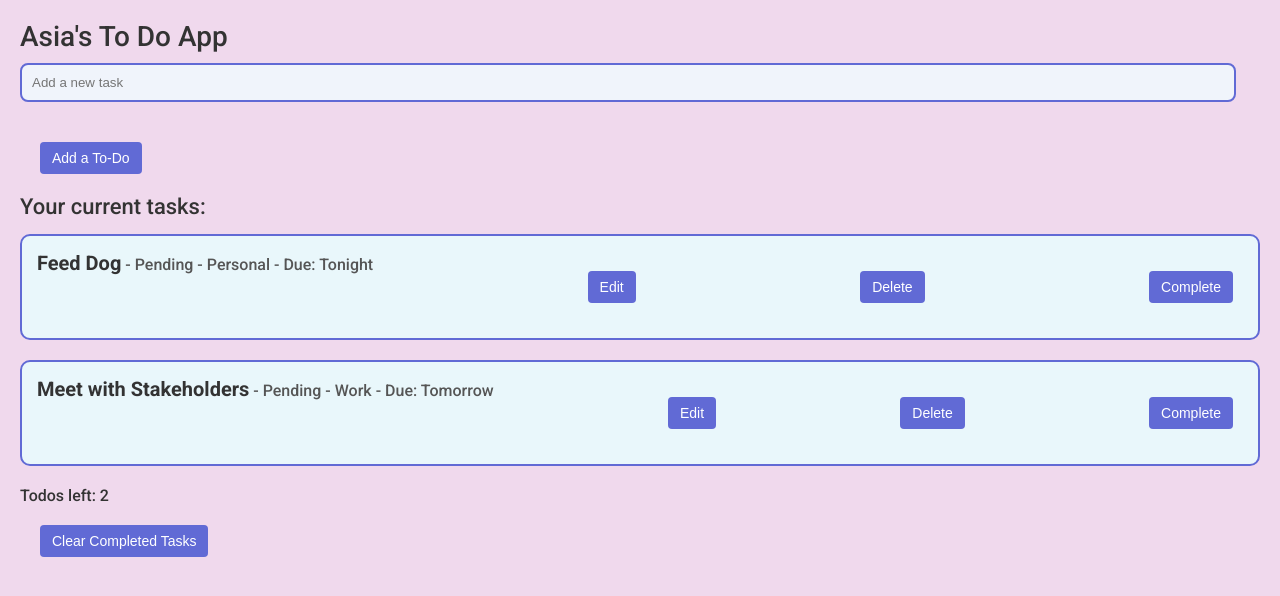
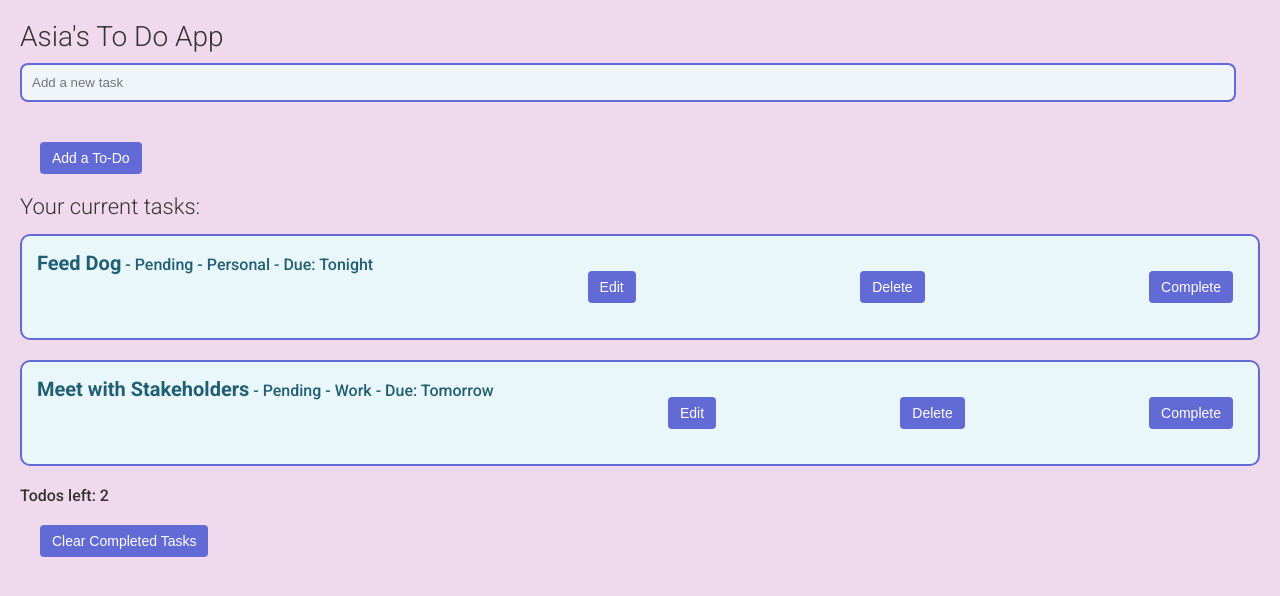
Before and after one commit to asiahaws1/asia-todo-app, a plain HTML site: page index.html in a window 1280 px wide. Drawn offline with Linux system fonts and the light colour scheme.

Commit message:
fix some stuff

```diff
--- a/index.css
+++ b/index.css
@@ -23,11 +23,12 @@ body {
 .todo-item strong {
   font-size: 20px;
   margin-bottom: 10px;
+  color: #215f74;
 }
 
 .todo-item span {
   font-size: 16px;
-  color: #555;
+  color: #215f74;
   margin-bottom: 10px;
 }
 
@@ -98,7 +99,7 @@ input[type="text"] {
 
 h1, h2 {
   font-family: 'Roboto', sans-serif;
-  font-weight: 500;
+  font-weight: 300;
   color: #333;
 }
 
```
